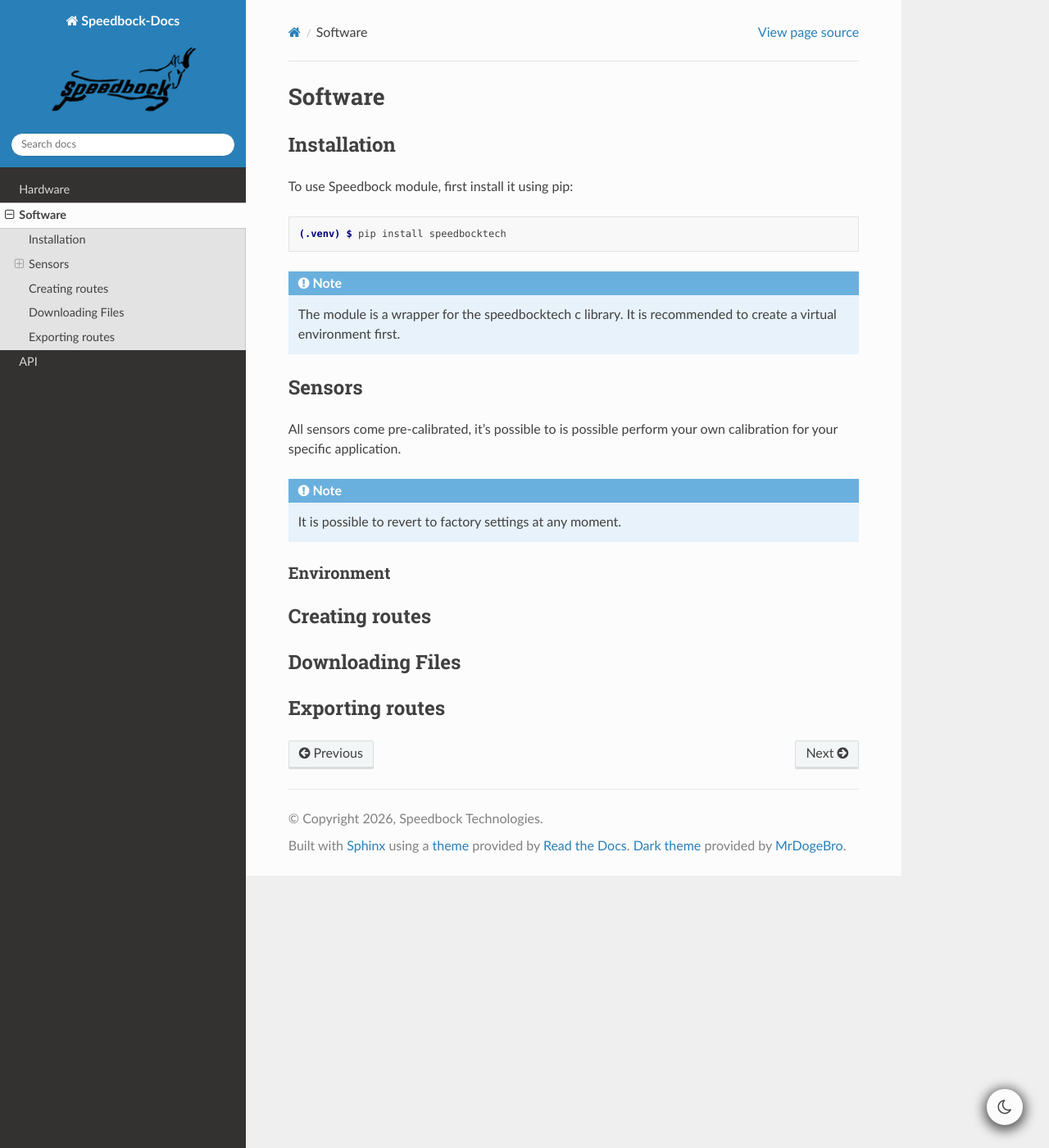
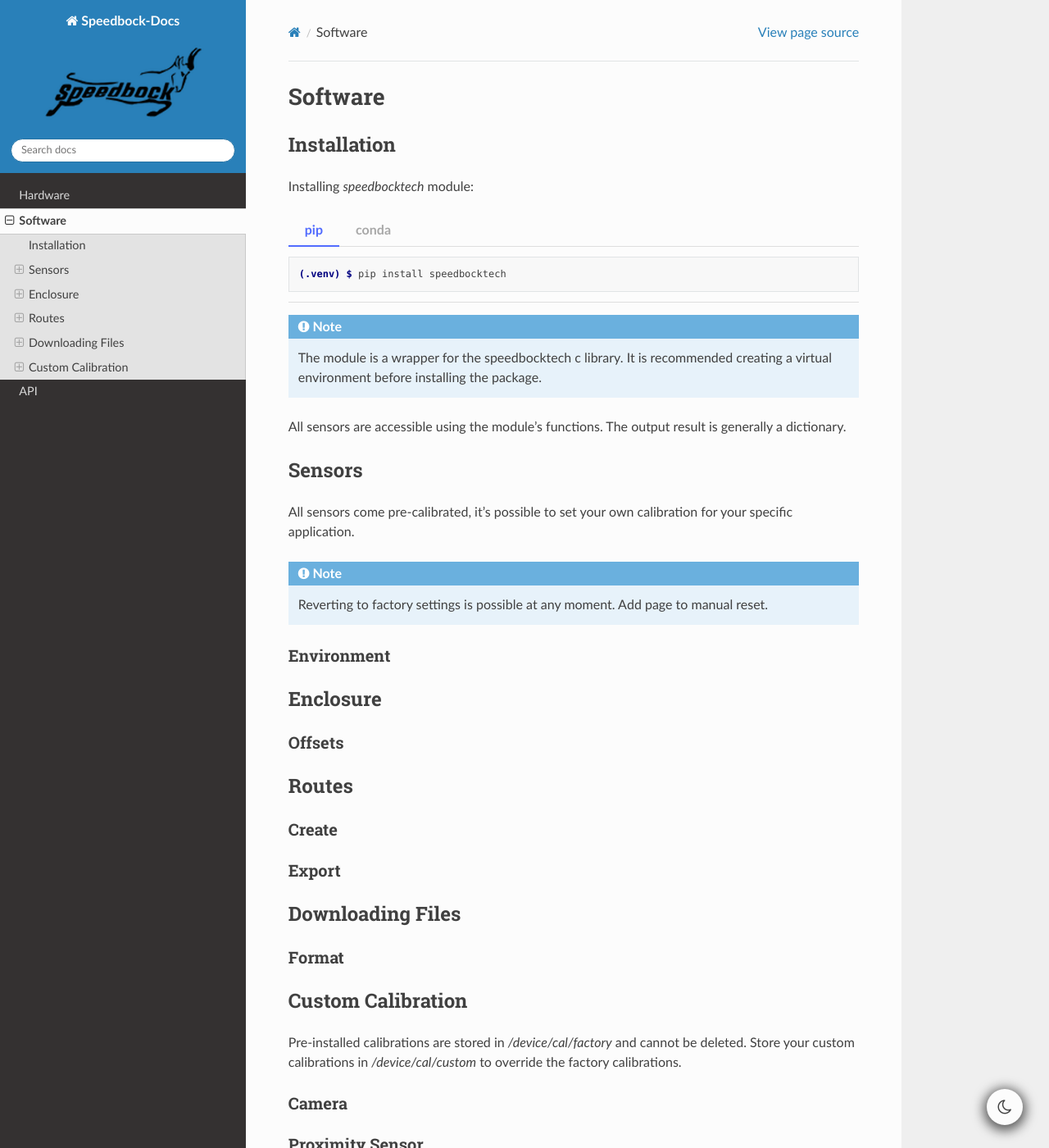
Before and after one commit to AlexDglx/speedbock-docs, a Sphinx documentation site: the page built from docs/source/software.rst, in a window 1280 px wide and 1400 px high. Shown: the whole window at 82% size. Built offline with Sphinx 7.4.7 and the Read the Docs theme 3.1.0, drawn with Linux system fonts in a browser that asks for light colours.

Commit message:
sphinx-design addon

```diff
--- a/docs/requirements.txt
+++ b/docs/requirements.txt
@@ -1,4 +1,4 @@
-sphinx==9.0.4
-sphinx-rtd-theme==3.1.0
+sphinx==7.1.2
+sphinx-rtd-theme==1.3.0rc1
 sphinx_rtd_dark_mode==1.3.0
 sphinx-favicon==1.1.0
--- a/docs/source/conf.py
+++ b/docs/source/conf.py
@@ -26,8 +26,10 @@ extensions = [
     'sphinx.ext.viewcode',
     'sphinx.ext.mathjax',
     'sphinx_rtd_dark_mode',
-    'sphinx_favicon'
+    'sphinx_favicon',
+    'sphinx_design'
 ]
+
 default_dark_mode = False
 
 source_suffixe = '.rst'
--- a/docs/source/proto5.rst
+++ b/docs/source/proto5.rst
@@ -1,10 +1,11 @@
 proto5
 ======
 
-First device from Speedbock Technologies.
+Welcome to Speedbock Technologies' prototype and development device.
 
 Getting started
 ---------------
+
 
 Device Overview
 ---------------
--- a/docs/source/software.rst
+++ b/docs/source/software.rst
@@ -6,33 +6,73 @@ Software
 Installation
 ------------
 
-To use Speedbock module, first install it using pip:
+Installing `speedbocktech` module:
 
-.. code-block:: console
+.. tab-set::
 
-   (.venv) $ pip install speedbocktech
+    .. tab-item:: pip
+
+      .. code-block:: console
+
+            (.venv) $ pip install speedbocktech
+
+    .. tab-item:: conda
+
+      .. code-block:: console
+
+            (.venv) $ conda install speedbocktech
 
 .. note::
    The module is a wrapper for the speedbocktech c library.
-   It is recommended to create a virtual environment first.
+   It is recommended creating a virtual environment before installing the package.
+
+All sensors are accessible using the module's functions. The output result is generally a dictionary.
 
 
 Sensors
 -------
-All sensors come pre-calibrated, it's possible to is possible perform your own calibration for your specific application.
+All sensors come pre-calibrated, it's possible to set your own calibration for your specific application.
 
 .. note::
-   It is possible to revert to factory settings at any moment.
+   Reverting to factory settings is possible at any moment. Add page to manual reset.
 
 
 Environment
 ~~~~~~~~~~~
 
-Creating routes
-----------------
+
+Enclosure
+---------
+Offsets
+~~~~~~~
+
+Routes
+------
+Create
+~~~~~~
+
+Export
+~~~~~~
 
 Downloading Files
 -----------------
+Format
+~~~~~~
 
-Exporting routes
-----------------
+Custom Calibration
+------------------
+
+Pre-installed calibrations are stored in `/device/cal/factory` and cannot be deleted.
+Store your custom calibrations in `/device/cal/custom` to override the factory calibrations.
+
+Camera
+~~~~~~
+
+Proximity Sensor
+~~~~~~~~~~~~~~~~
+
+IMU
+~~~
+
+Temperature
+~~~~~~~~~~~
```
Also changed, not shown: docs/source/api.rst (+33 -1 lines), docs/source/hardware.rst (+17 -2 lines), docs/source/index.rst (+7 -3 lines), docs/source/speedbocktech-logo.png.
